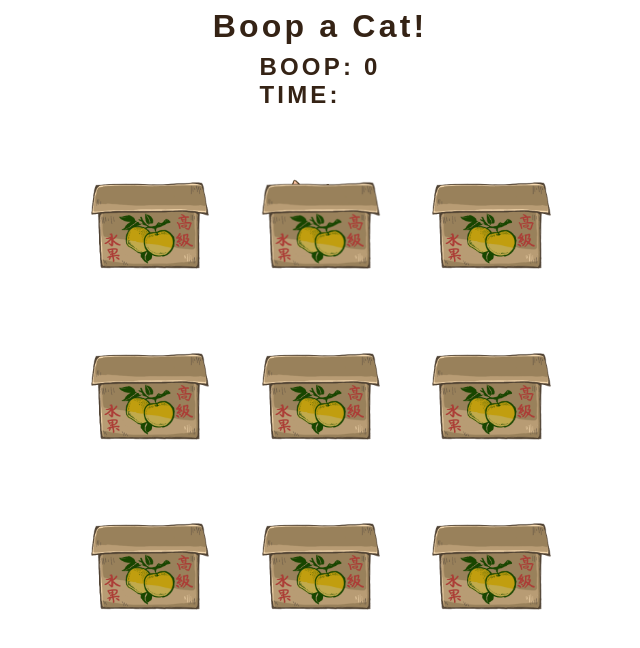
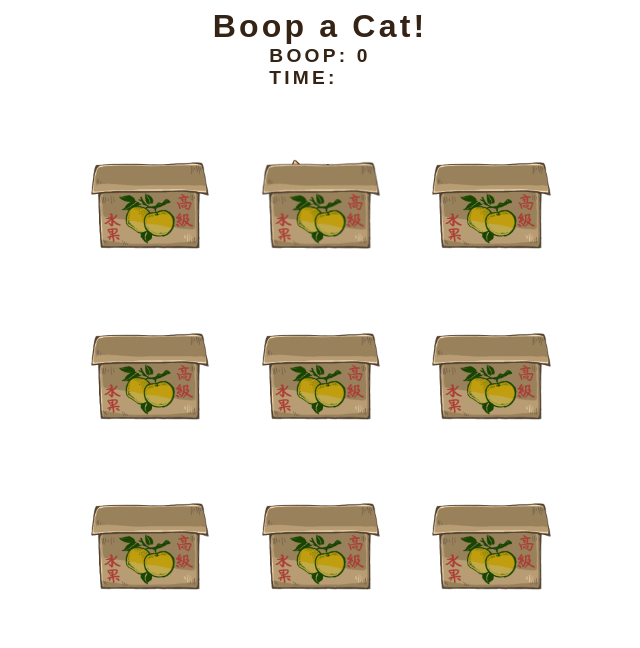
Before and after one commit to debccheng/boop-a-cat, a React (Create React App) app: page / in a window 1280 px wide. Shown: the top 648 px of the page, without its empty margins (320-960 px from the left). Built offline with nearby package versions, Linux system fonts and the light colour scheme; a web font is replaced by a local one.

Commit message:
Adjust margin

```diff
--- a/src/App.css
+++ b/src/App.css
@@ -21,16 +21,21 @@ body {
   font-family: 'East Sea Dokdo', sans-serif;
   font-size: 2rem;
   letter-spacing: 0.2rem;
-  margin: 0.5rem 0 0.5rem 0;
+  margin: 0.5rem 0 0 0;
   color: #352315;
+}
+
+.stats {
+  display: flex;
+  margin: 0;
 }
 
 .score, .countdown {
   font-family: 'East Sea Dokdo', sans-serif;
-  font-size: 1.5rem;
+  font-size: 1.2rem;
   text-transform: uppercase;
   letter-spacing: 0.2rem;
-  margin: 0;
+  margin: 0 1rem;
   color: #352315;
 }
 
--- a/src/App.tsx
+++ b/src/App.tsx
@@ -3,10 +3,11 @@ import './App.css';
 import Game from './components/Game';
 
 function App() {
+  const lang: string = window.navigator.language;
 
   return (
     <div className="App">
-      <h1 className="title">Boop a Cat!</h1>
+      {lang === "zh-TW" ? <h1 className="title">來和小貓玩</h1>:<h1 className="title">Boop a Cat!</h1> }
       <Game />
     </div>
   );
```
